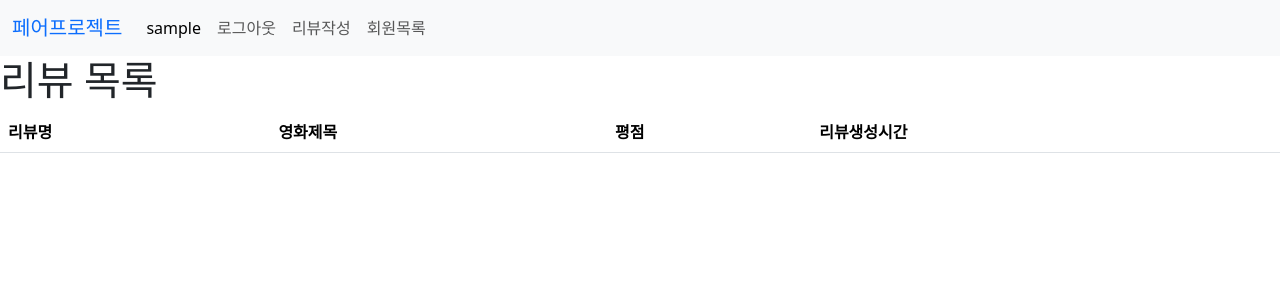
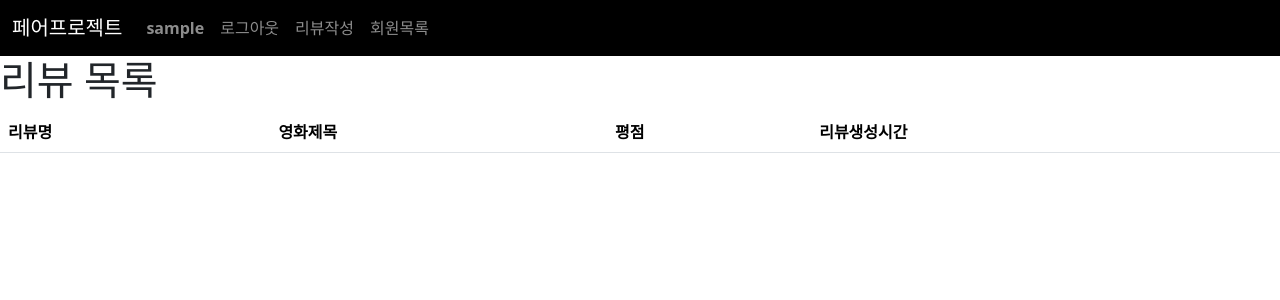
Before and after one commit to yoosoonil/Signup-Login_project, a Django app: page /reviews/ in a window 1280 px wide. Shown: the top 300 px of the page. Run offline with Django 3.2, Linux system fonts and the light colour scheme; the visitor is signed in with stand-in values (Sample User, id 1); data that the repository does not hold is empty; some libraries are stand-ins or nearby versions.

Commit message:
Add navbar/detail/change

```diff
--- a/config/templates/base.html
+++ b/config/templates/base.html
@@ -12,9 +12,9 @@
   </head>
 
   <body>
-    <nav class="navbar navbar-expand-lg bg-light">
+    <nav class="navbar navbar-dark navbar-expand-lg bg-black">
       <div class="container-fluid">
-        <a class="navbar-brand text-primary text-bold" href="{% url 'reviews:index' %}">페어프로젝트</a>
+        <a class="navbar-brand text-white text-bold" href="{% url 'reviews:index' %}">페어프로젝트</a>
         <button class="navbar-toggler" type="button" data-bs-toggle="collapse" data-bs-target="#navbarSupportedContent" aria-controls="navbarSupportedContent" aria-expanded="false" aria-label="Toggle navigation">
           <span class="navbar-toggler-icon"></span>
         </button>
@@ -23,7 +23,7 @@
           <ul class="navbar-nav me-auto mb-2 mb-lg-0">
             {% if request.user.is_authenticated %}
               <li class="nav-item">
-                <a class="nav-link text-black" href="{% url 'accounts:detail' user.pk %}">{{ request.user }}</a>
+                <a class="nav-link fw-bold" href="{% url 'accounts:detail' user.pk %}">{{ request.user }}</a>
               </li>
               <li class="nav-item">
                 <a class="nav-link" href="{% url 'accounts:logout' %}">로그아웃</a>
```
Also changed, not shown: reviews/templates/reviews/detail.html (+16 -10 lines).
